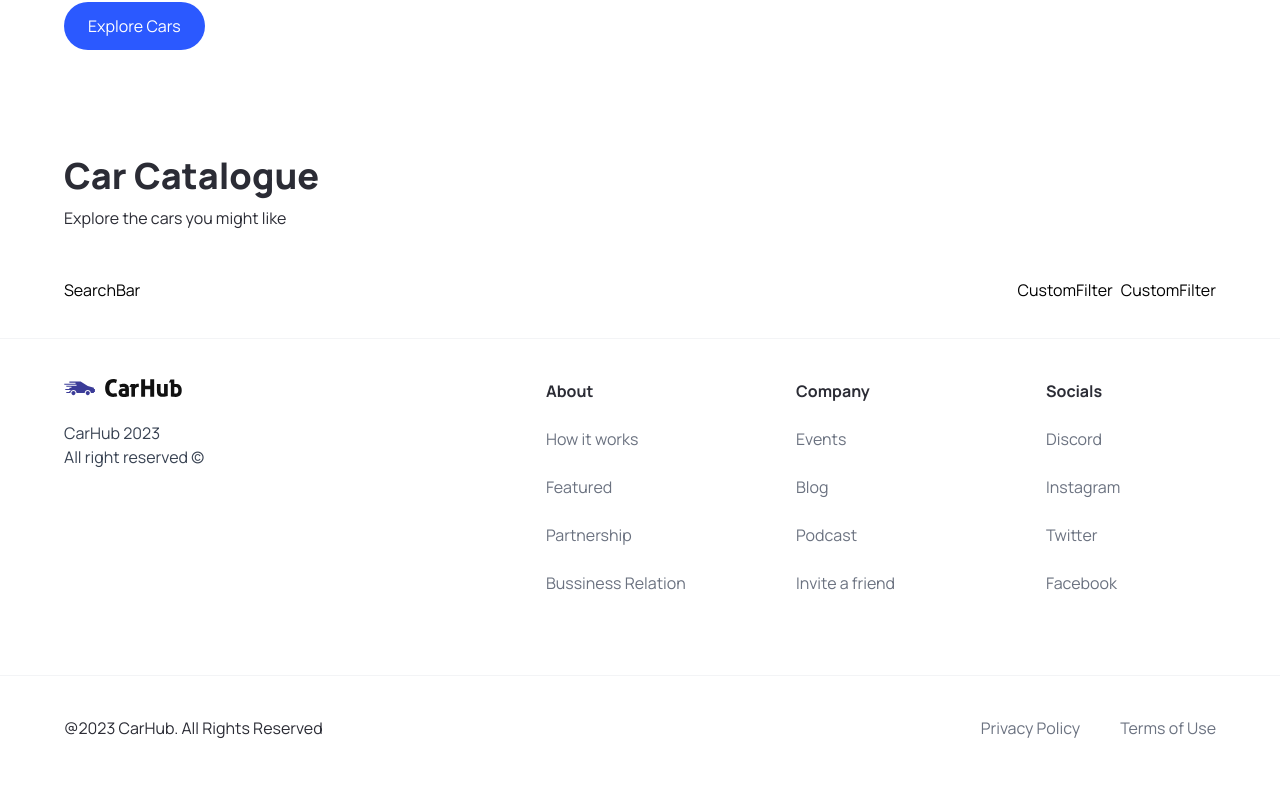
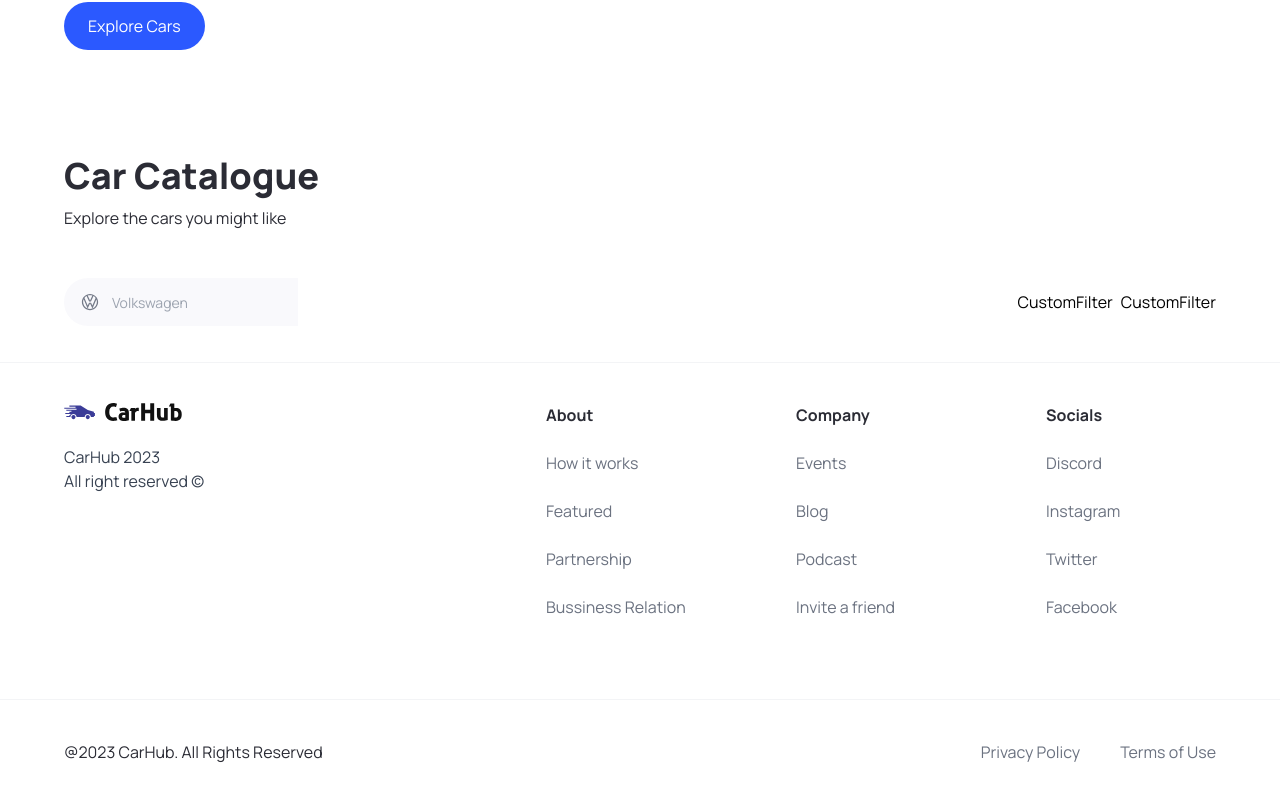
Before and after one commit to Amandeep4567/car_carnival, a Next.js app: page / in a window 1280 px wide. Shown: the part 708-1508 px from the top of the page. Built offline with nearby package versions, Linux system fonts and the light colour scheme.

Commit message:
code updated

```diff
--- a/components/SearchBar.tsx
+++ b/components/SearchBar.tsx
@@ -1,7 +1,24 @@
-import React from "react";
+"use client";
+
+import { useState } from "react";
+
+import { SearchManufacturer } from "./";
 
 const SearchBar = () => {
-  return <div>SearchBar</div>;
+  const [manufacturer, setManufacturer] = useState("");
+
+  const handleSearch = () => {};
+
+  return (
+    <form className="searchbar" onSubmit={handleSearch}>
+      <div className="searchbar_item">
+        <SearchManufacturer
+          manufacturer={manufacturer}
+          setManufacturer={setManufacturer}
+        />
+      </div>
+    </form>
+  );
 };
 
 export default SearchBar;
--- /dev/null
+++ b/components/SearchManufacturer.tsx
@@ -0,0 +1,51 @@
+"use client";
+
+import { Fragment, useState } from "react";
+import Image from "next/image";
+import { Combobox, Transition } from "@headlessui/react";
+
+import { manufacturers } from "@/constants";
+import { SearchManufacturerProps } from "@/types";
+
+const SearchManufacturer = ({
+  manufacturer,
+  setManufacturer,
+}: SearchManufacturerProps) => {
+  const [query, setQuery] = useState("");
+
+  return (
+    <div className="search-manufacturer">
+      <Combobox>
+        <div className="relative w-full">
+          <Combobox.Button className="absolute top-[14px]">
+            <Image
+              src="/car-logo.svg"
+              width={20}
+              height={20}
+              className="ml-4"
+              alt="Car Logo"
+            />
+          </Combobox.Button>
+          <Combobox.Input
+            className="search-manufacturer__input"
+            placeholder="Volkswagen"
+            displayValue={(manufacturer: string) => manufacturer}
+            onChange={(e) => setQuery(e.target.value)}
+          />
+
+          <Transition
+            as={Fragment}
+            leave="transition ease-in duration-100"
+            leaveFrom="opacity-100"
+            leaveTo="opacity-0"
+            afterLeave={() => setQuery("")}
+          >
+            <Combobox.Options></Combobox.Options>
+          </Transition>
+        </div>
+      </Combobox>
+    </div>
+  );
+};
+
+export default SearchManufacturer;
--- a/components/index.ts
+++ b/components/index.ts
@@ -4,5 +4,14 @@ import Navbar from "./Navbar";
 import Footer from "./Footer";
 import SearchBar from "./SearchBar";
 import CustomFilter from "./CustomFilter";
+import SearchManufacturer from "./SearchManufacturer";
 
-export { Hero, CustomButton, Navbar, Footer, SearchBar, CustomFilter };
+export {
+  Hero,
+  CustomButton,
+  Navbar,
+  Footer,
+  SearchBar,
+  CustomFilter,
+  SearchManufacturer,
+};
--- a/package.json
+++ b/package.json
@@ -9,6 +9,7 @@
     "lint": "next lint"
   },
   "dependencies": {
+    "@headlessui/react": "^1.7.15",
     "@types/node": "20.3.1",
     "@types/react": "18.2.13",
     "@types/react-dom": "18.2.6",
--- a/types/index.ts
+++ b/types/index.ts
@@ -6,3 +6,8 @@ export interface CustomButtonProps {
   handleClick?: MouseEventHandler<HTMLButtonElement>;
   btnType?: "button" | "submit";
 }
+
+export interface SearchManufacturerProps {
+  manufacturer: string;
+  setManufacturer: (manufacturer: string) => void;
+}
```
Also changed, not shown: 1 other file (tests, documents, lock files or other folders).
